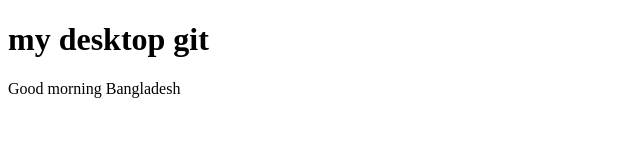
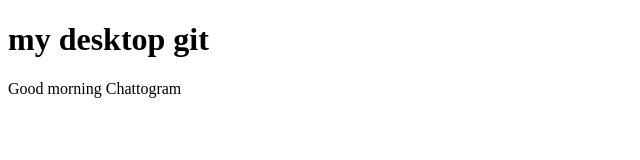
Before and after one commit to shakawatharman/my-second-website, a plain HTML site: page index.html in a window 1280 px wide. Shown: the full height of the page, 0-640 px from the left. Drawn offline with Linux system fonts and the light colour scheme.

Commit message:
Update index.html

```diff
--- a/index.html
+++ b/index.html
@@ -8,7 +8,7 @@
 <body>
     <h1>my desktop git</h1>
     <div>
-        <p>Good morning Bangladesh</p>
+        <p>Good morning Chattogram</p>
     </div>
 </body>
 </html>
```
